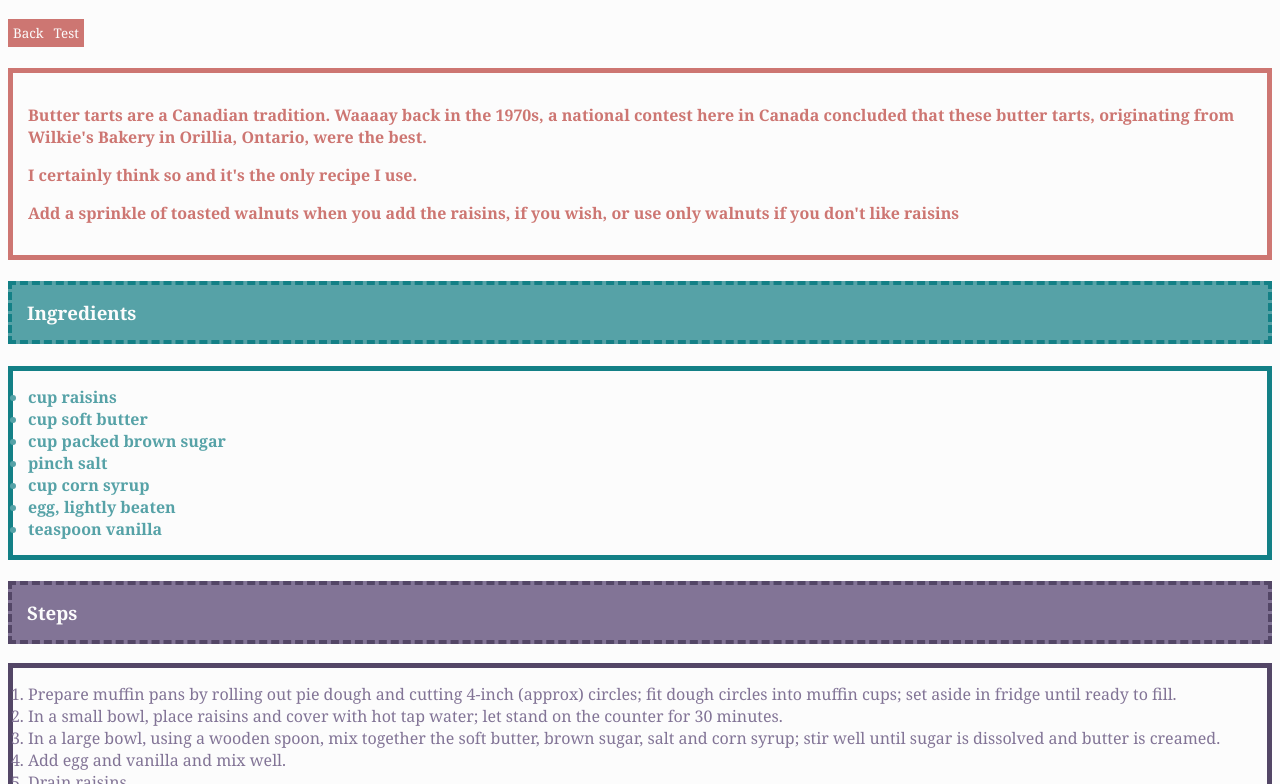
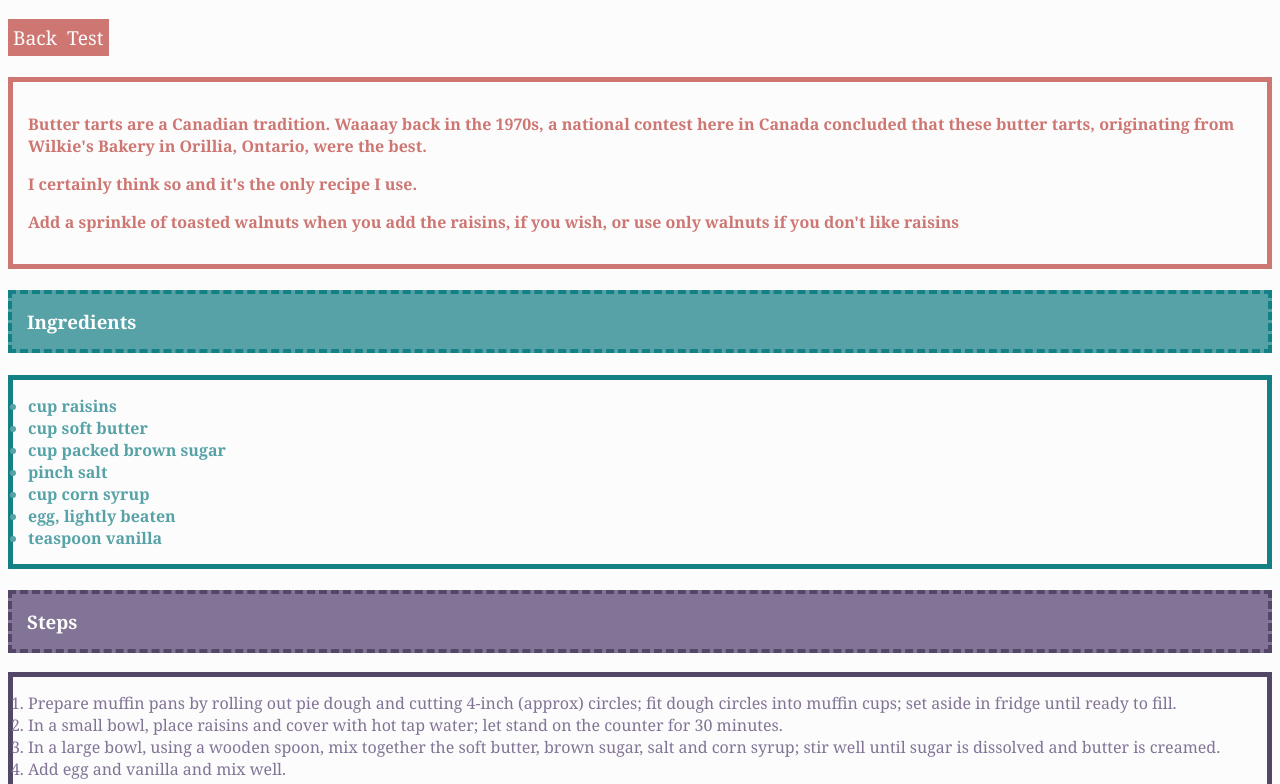
Before and after one commit to Etoilaria/Recipes-Website, a plain HTML site: page Odin-Recipes/buttertart.html in a window 1280 px wide. Shown: the part 105-889 px from the top of the page. Drawn offline with Linux system fonts and the light colour scheme.

Commit message:
Button Font Size Fix
- Changed the buttertart page buttons' font size to larger

```diff
--- a/Odin-Recipes/buttertartstyles.css
+++ b/Odin-Recipes/buttertartstyles.css
@@ -17,6 +17,8 @@
     background-color: #CD7672;
     color: #fcfcfc;
     border: #fcfcfc;
+    font-size: larger;
+    font-family:Georgia, 'Times New Roman', Times, serif;
     padding:5px;
     text-align: center;
     width: auto;
```
